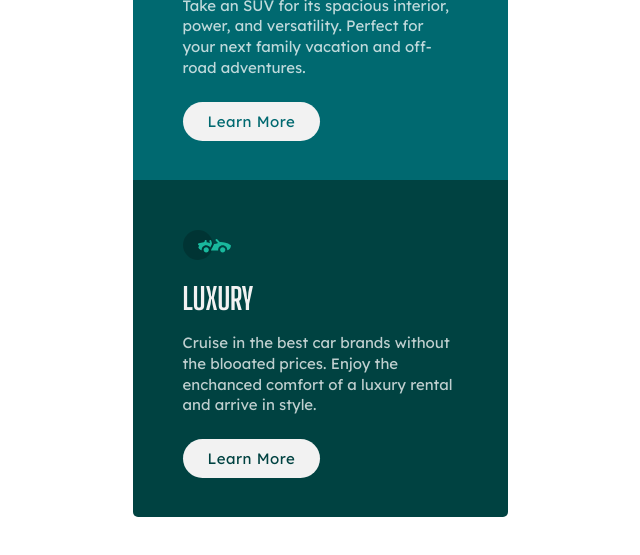
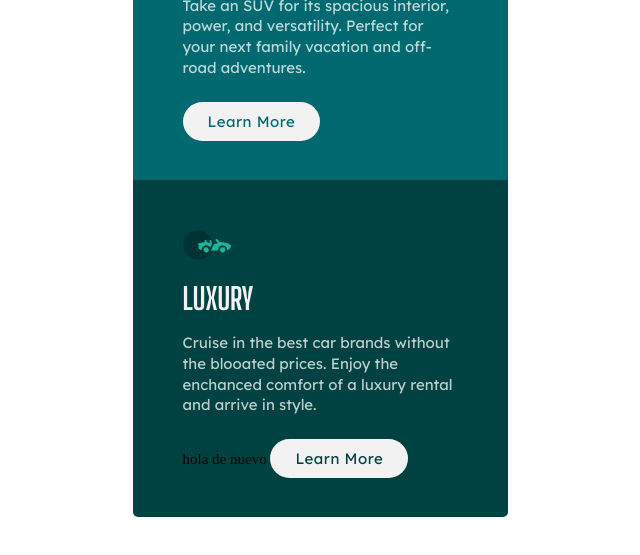
Before and after one commit to Bracth/carscards, a plain HTML site: page docs/index.html in a window 1280 px wide. Shown: the part 565-1120 px from the top of the page, without its empty margins (320-960 px from the left). Drawn offline with Linux system fonts and the light colour scheme.

Commit message:
Hola de nuevo

```diff
--- a/docs/index.html
+++ b/docs/index.html
@@ -34,6 +34,7 @@
             <h1>Luxury</h1>
             <p>Cruise in the best car brands without the blooated prices. Enjoy the enchanced comfort of a luxury rental
                 and arrive in style.</p>
+                hola de nuevo
             <a id="b-luxury" href="#">Learn More</a>
         </div>
     </div>
```
